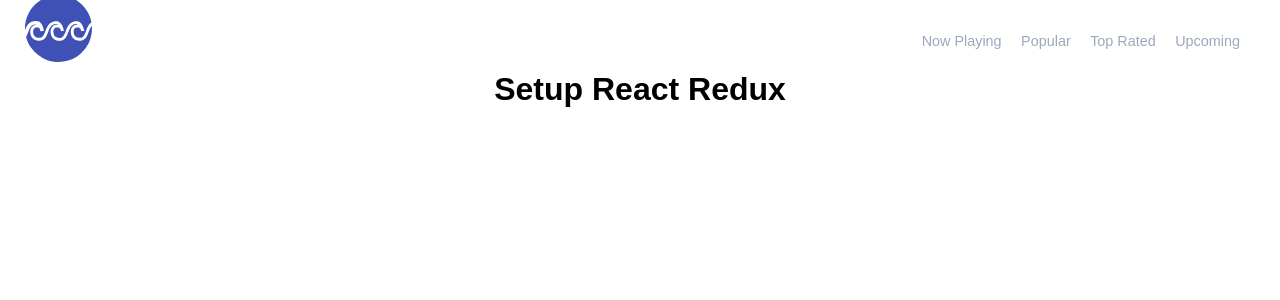
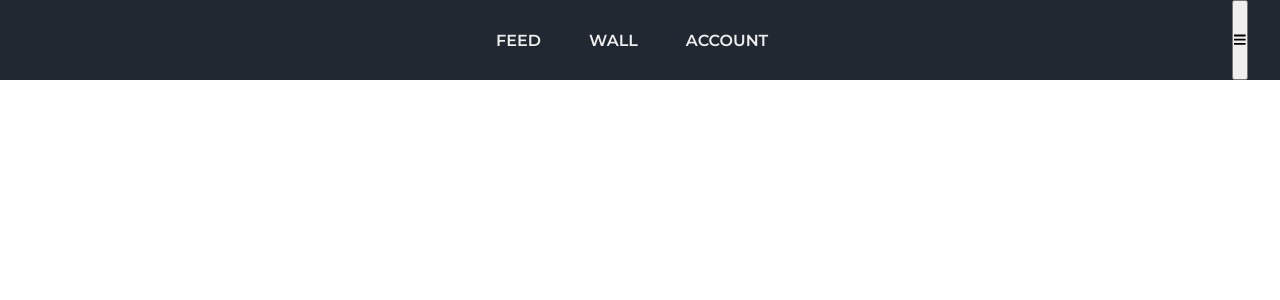
Before and after one commit to HarryMumford/tweaked-client, a React (Create React App) app: page / in a window 1280 px wide. Shown: the top 300 px of the page. Built offline with nearby package versions, Linux system fonts and the light colour scheme.

Commit message:
| STYLE | add global colors and animation with react-spring.

```diff
--- a/src/App.jsx
+++ b/src/App.jsx
@@ -3,15 +3,12 @@ import { Provider } from 'react-redux'
 
 import './App.scss'
 import store from './store'
-import Header from './components/Header/Header'
+import Header from './components/NavBar/NavBar'
 
 const App = () => {
   return (
     <Provider store={store}>
       <Header />
-      <div className="app">
-        <h1>Setup React Redux</h1>
-      </div>
     </Provider>
   )
 }
--- /dev/null
+++ b/src/_variables.scss
@@ -0,0 +1,4 @@
+$main-color: #222831;
+$main-text-color: #eeeeee;
+$secondary-text-color: #00adb5;
+$tertiary-text-color: #66bfbf;
--- a/src/components/Header/Header.jsx
+++ /dev/null
@@ -1,83 +0,0 @@
-import React, { useState } from 'react'
-
-import './Header.scss'
-import wave from '../../assets/wave.svg'
-
-const HEADER_LIST = [
-  {
-    id: 1,
-    iconClass: 'fas fa-film',
-    name: 'Now Playing',
-    type: 'now_playing',
-  },
-  {
-    id: 2,
-    iconClass: 'fas fa-fire',
-    name: 'Popular',
-    type: 'popular',
-  },
-  {
-    id: 3,
-    iconClass: 'fas fa-star',
-    name: 'Top Rated',
-    type: 'top_rated',
-  },
-  {
-    id: 4,
-    iconClass: 'fas fa-plus-square',
-    name: 'Upcoming',
-    type: 'upcoming',
-  },
-]
-
-const Header = () => {
-  const [navClass, setNavClass] = useState(false)
-  const [menuClass, setMenuClass] = useState(false)
-
-  const toggleMenu = () => {
-    setNavClass(!navClass)
-    setMenuClass(!menuClass)
-    if (navClass) {
-      document.body.classList.add('header-nav-open')
-    } else {
-      document.body.classList.remove('header-nav-open')
-    }
-  }
-
-  return (
-    <>
-      <div className="header-nav-wrapper">
-        <div className="header-navbar">
-          <div className="header-image">
-            <img src={wave} alt="" />
-          </div>
-          <div
-            className={`${menuClass ? 'header-menu-toggle is-active' : 'header-menu-toggle'}`}
-            id="header-mobile-menu"
-            role="button"
-            tabIndex={0}
-            onClick={() => toggleMenu()}
-            onKeyDown={() => toggleMenu()}
-          >
-            <span className="bar" />
-            <span className="bar" />
-            <span className="bar" />
-          </div>
-          <ul className={`${navClass ? 'header-nav header-mobile-nav' : 'header-nav'}`}>
-            {HEADER_LIST.map((data) => (
-              <li key={data.id} className="header-nav-item">
-                <span className="header-list-name">
-                  <i className={data.iconClass} />
-                </span>
-                &nbsp;
-                <span className="header-list-name">{data.name}</span>
-              </li>
-            ))}
-          </ul>
-        </div>
-      </div>
-    </>
-  )
-}
-
-export default Header
--- a/src/components/Header/Header.scss
+++ /dev/null
@@ -1,212 +0,0 @@
-.header-nav-wrapper {
-  width: 100%;
-  top: 0;
-  background-color: #fff;
-  position: sticky;
-  z-index: 20;
-}
-
-.header-navbar {
-  display: grid;
-  grid-template: 'link . . menu search';
-  grid-template-columns: max-content 1fr 1fr max-content max-content;
-  height: 50px;
-  line-height: 50px;
-  color: #9aa9bb;
-}
-
-.header-image {
-  grid-area: link;
-  width: 170px;
-  height: 170px;
-  margin-left: 25px;
-  margin-top: -5px;
-}
-
-.header-nav {
-  grid-area: menu;
-  margin-right: 25px;
-
-  .header-nav-item {
-    .header-list-icon {
-      padding-right: 5px;
-    }
-
-    display: inline;
-    list-style: none;
-    padding-right: 15px;
-  }
-
-  .active-item {
-    color: #3498db;
-  }
-}
-
-.header-nav-item .header-list-name {
-  font-size: 0.9rem;
-  font-weight: 400;
-  text-decoration: none;
-  transition: color 0.3s ease-out;
-}
-
-.header-nav-item a:hover {
-  color: #3498db;
-}
-
-.header-menu-toggle .bar {
-  width: 25px;
-  height: 3px;
-  background-color: #3f3f3f;
-  margin: 5px auto;
-  -webkit-transition: all 0.3s ease-in-out;
-  -o-transition: all 0.3s ease-in-out;
-  transition: all 0.3s ease-in-out;
-}
-
-.header-menu-toggle {
-  grid-area: menu;
-  justify-self: end;
-  margin-right: 25px;
-  display: none;
-}
-
-.header-menu-toggle:hover {
-  cursor: pointer;
-}
-
-#header-mobile-menu.is-active .bar:nth-child(2) {
-  opacity: 0;
-}
-
-#header-mobile-menu.is-active .bar:nth-child(1) {
-  -webkit-transform: translateY(8px) rotate(45deg);
-  -ms-transform: translateY(8px) rotate(45deg);
-  -o-transform: translateY(8px) rotate(45deg);
-  transform: translateY(8px) rotate(45deg);
-}
-
-#header-mobile-menu.is-active .bar:nth-child(3) {
-  -webkit-transform: translateY(-8px) rotate(-45deg);
-  -ms-transform: translateY(-8px) rotate(-45deg);
-  -o-transform: translateY(-8px) rotate(-45deg);
-  transform: translateY(-8px) rotate(-45deg);
-}
-
-.disabled {
-  display: none;
-}
-
-::-webkit-input-placeholder {
-  color: #9aa9bb;
-  font-size: 14px;
-}
-
-::-moz-placeholder {
-  color: #9aa9bb;
-  font-size: 14px;
-}
-
-:-ms-input-placeholder {
-  color: #9aa9bb;
-  font-size: 14px;
-}
-
-:-moz-placeholder {
-  color: #9aa9bb;
-  font-size: 14px;
-}
-
-@-webkit-keyframes headerbar {
-  0% {
-    background-position: 0% 50%;
-  }
-  50% {
-    background-position: 100% 50%;
-  }
-  100% {
-    background-position: 0% 50%;
-  }
-}
-
-@-moz-keyframes headerbar {
-  0% {
-    background-position: 0% 50%;
-  }
-  50% {
-    background-position: 100% 50%;
-  }
-  100% {
-    background-position: 0% 50%;
-  }
-}
-
-@keyframes headerbar {
-  0% {
-    background-position: 0% 50%;
-  }
-  50% {
-    background-position: 100% 50%;
-  }
-  100% {
-    background-position: 0% 50%;
-  }
-}
-
-@media only screen and (max-width: 720px) {
-  .header-nav-open {
-    overflow: hidden;
-  }
-
-  .header-navbar .header-nav {
-    display: flex;
-    flex-direction: column;
-    position: fixed;
-    top: 55px;
-    background-color: #fff;
-    width: 100%;
-    height: calc(100vh - 55px);
-    transform: translate(-101%);
-    text-align: justify;
-    overflow: hidden;
-    z-index: 10;
-  }
-
-  .header-search {
-    display: flex;
-    flex-direction: column;
-    position: fixed;
-  }
-
-  .header-navbar li {
-    list-style: none;
-  }
-
-  .header-navbar li:first-child {
-    margin-top: 50px;
-  }
-
-  .header-navbar li .header-list-name {
-    font-size: 1rem;
-  }
-
-  .header-nav-item {
-    .header-list-icon {
-      display: none;
-    }
-  }
-
-  .header-menu-toggle,
-  .bar {
-    display: block;
-    cursor: pointer;
-    margin-top: 13px;
-  }
-
-  .header-mobile-nav {
-    transform: translate(0%) !important;
-  }
-
-  .search-input {
-    margin-right: 15px;
-  }
-}
--- /dev/null
+++ b/src/components/NavBar/NavBar.jsx
@@ -0,0 +1,38 @@
+import React, { useState } from 'react'
+import { FontAwesomeIcon } from '@fortawesome/react-fontawesome'
+import { faBars } from '@fortawesome/free-solid-svg-icons'
+import { useSpring, config } from 'react-spring'
+import './navBar.scss'
+
+const NavBar = () => {
+  const [isOpen, setIsOpen] = useState(false)
+
+  const linkAnimation = useSpring({
+    from: { transform: 'translate3d(0, 30px, 0)', opacity: 0 },
+    to: { transform: 'translate3d(0, 0, 0)', opacity: 1 },
+    delay: 400,
+    config: config.wobbly,
+  })
+
+  const handleMenuToggle = (e) => {
+    e.preventDefault()
+    setIsOpen(!isOpen)
+  }
+
+  return (
+    <div className="nav" style={linkAnimation}>
+      <div className="flex-container">
+        <div className="links">
+          <a href="#feed">FEED</a>
+          <a href="#wall">WALL</a>
+          <a href="#account">ACCOUNT</a>
+        </div>
+      </div>
+      <button type="button" className="icon" onClick={handleMenuToggle}>
+        <FontAwesomeIcon icon={faBars} />
+      </button>
+    </div>
+  )
+}
+
+export default NavBar
--- /dev/null
+++ b/src/components/NavBar/navBar.scss
@@ -0,0 +1,38 @@
+@use 'src/variables';
+@use "sass:color";
+
+.nav {
+  max-width: 120rem;
+  display: flex;
+  margin: auto;
+  padding: 0 2rem;
+  justify-content: space-between;
+  height: 5rem;
+  background-color: variables.$main-color;
+  .flex-container {
+    max-width: 120rem;
+    display: flex;
+    margin: auto;
+    padding: 0 2rem;
+    justify-content: space-between;
+    height: 5rem;
+    .links {
+      justify-self: end;
+      margin: auto 0;
+      & a {
+        color: variables.$main-text-color;
+        text-transform: uppercase;
+        font-weight: 600;
+        border-bottom: 1px solid transparent;
+        margin: 0 1.5rem;
+        transition: all 300ms linear 0s;
+        text-decoration: none;
+        cursor: pointer;
+        &:hover {
+          color: variables.$secondary-text-color;
+          border-bottom: 1px solid variables.$secondary-text-color;
+        }
+      }
+    }
+  }
+}
--- a/src/index.scss
+++ b/src/index.scss
@@ -1,6 +1,14 @@
-@import url('https://fonts.googleapis.com/css2?family=Roboto&display=swap');
+@import url('https://fonts.googleapis.com/css?family=Montserrat:400,600&display=swap');
+
+*,
+*::after,
+*::before {
+  margin: 0px;
+  padding: 0px;
+  box-sizing: inherit;
+}
 
 body {
-  margin: 0;
-  font-family: 'Roboto Mono', sans-serif;
+  box-sizing: border-box;
+  font-family: 'Montserrat', sans-serif;
 }
```
Also changed, not shown: package.json (+11 -4 lines), 1 other file (tests, documents, lock files or other folders).
